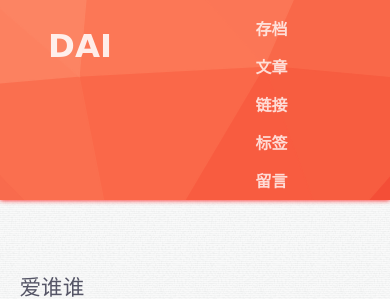
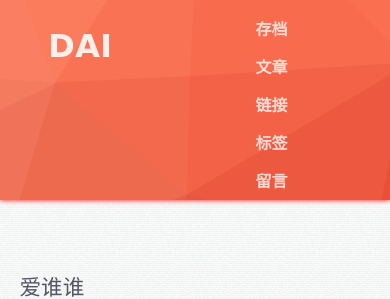
Before and after one commit to daishiwen/blog, a Jekyll site: the page built from index.html, in a window 390 px wide. Shown: the top 299 px of the page. Built offline with Jekyll 4.4.1, drawn with Linux system fonts in a browser that asks for light colours.

Commit message:
fix：iphone safari头图的背景显示不出来

```diff
--- a/_sass/_main.scss
+++ b/_sass/_main.scss
@@ -147,7 +147,7 @@ time {
 		visibility: visible;
 		width: 100%;
 		height: 200px;
-		background: url(../images/bg_header.svg) no-repeat fixed center center;
+		background: url(../images/bg_header.png);
 		box-shadow: 0 0 5px #FF0000;
 		float: left;
 	}
```
Also changed, not shown: images/bg_header.png (added), images/bg_header.svg (deleted).
